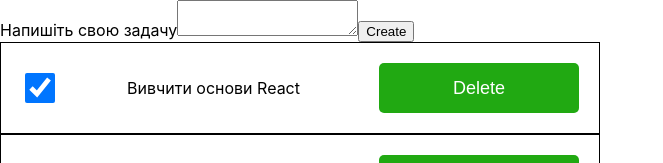
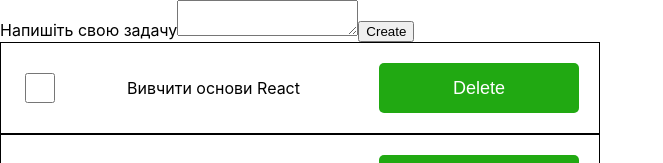
Before and after one commit to IrynaSokolova-Quanandrya/FE-1y_3-react, a React (Create React App) app: page / in a window 1280 px wide. Shown: the top 163 px of the page, without its empty margins (0-663 px from the left). Built offline with nearby package versions, Linux system fonts and the light colour scheme.

Commit message:
add delete

```diff
--- a/src/components/App/App.jsx
+++ b/src/components/App/App.jsx
@@ -6,10 +6,10 @@ import { TodoEditor } from '../TodoEditor/TodoEditor';
 import {TodoList} from '../TodoList/TodoList';
 
 export class App extends Component {
-
   state={
     todos: initialTodos,
   }
+
 
   addTodo = (text)=>{
     const newTodo = {
@@ -25,11 +25,30 @@ export class App extends Component {
   })
   }
 
+  deleteTodo = (todoId) => {
+    this.setState((prevState) => {
+      return {
+        todos: prevState.todos.filter(todo=>todo.id !== todoId)
+      }
+    })
+  }
+
+  toggleCompleted = (todoId) => {
+    this.setState(prevState => (
+      {
+        todos: prevState.todos.map(todo =>
+          todo.id === todoId
+            ? { ...todo, completed: !todo.completed }
+            : todo
+      )}
+    ))
+  }
+
   render(){
     return (
       <>
       <TodoEditor addTodo={this.addTodo}/>
-      <TodoList todos={this.state.todos}/>
+        <TodoList todos={this.state.todos} onDelete={this.deleteTodo} onToggleCompleted={this.toggleCompleted} />
       <GlobalStyle/>
       </>
     );
--- a/src/components/TodoList/Todo.jsx
+++ b/src/components/TodoList/Todo.jsx
@@ -1,11 +1,23 @@
 import {Item, Text, Button} from './TodoList.styled';
 
-export const Todo = ({text, completed}) => {
+export const Todo = ({ todoId, text, completed, onDelete, onToggleCompleted }) => {
+
+  const handleDelete = () => {
+    onDelete(todoId)
+  }
+
+  const handleChange = () => {
+    onToggleCompleted(todoId)
+  }
+
     return(
         <Item>
-        <input type="checkbox" checked={completed}/>
+        <input
+          type="checkbox"
+          checked={completed}
+          onChange={handleChange} />
         <Text>{text}</Text>
-        <Button>Delete</Button>
+        <Button onClick={handleDelete}>Delete</Button>
       </Item>
     )
 }
--- a/src/components/TodoList/TodoList.jsx
+++ b/src/components/TodoList/TodoList.jsx
@@ -2,10 +2,17 @@ import React from 'react';
 import {List} from './TodoList.styled';
 import { Todo } from './Todo';
 
-export const TodoList = ({ todos }) => (
+export const TodoList = ({ todos, onDelete, onToggleCompleted }) => (
   <List>
     {todos.map(({ id, text, completed }) => (
-      <Todo key={id} text={text} completed={completed}/>
+      <Todo
+        key={id}
+        text={text}
+        completed={completed}
+        onDelete={onDelete}
+        todoId={id}
+        onToggleCompleted={onToggleCompleted}
+      />
     ))}
   </List>
 );
--- a/src/todos.json
+++ b/src/todos.json
@@ -1,5 +1,5 @@
 [
-	{ "id": "id-1", "text": "Вивчити основи React", "completed": true },
+	{ "id": "id-1", "text": "Вивчити основи React", "completed": false },
 	{ "id": "id-2", "text": "Розібратися з React Router", "completed": false },
 	{ "id": "id-3", "text": "Пережити Redux", "completed": false }
 ]
```
